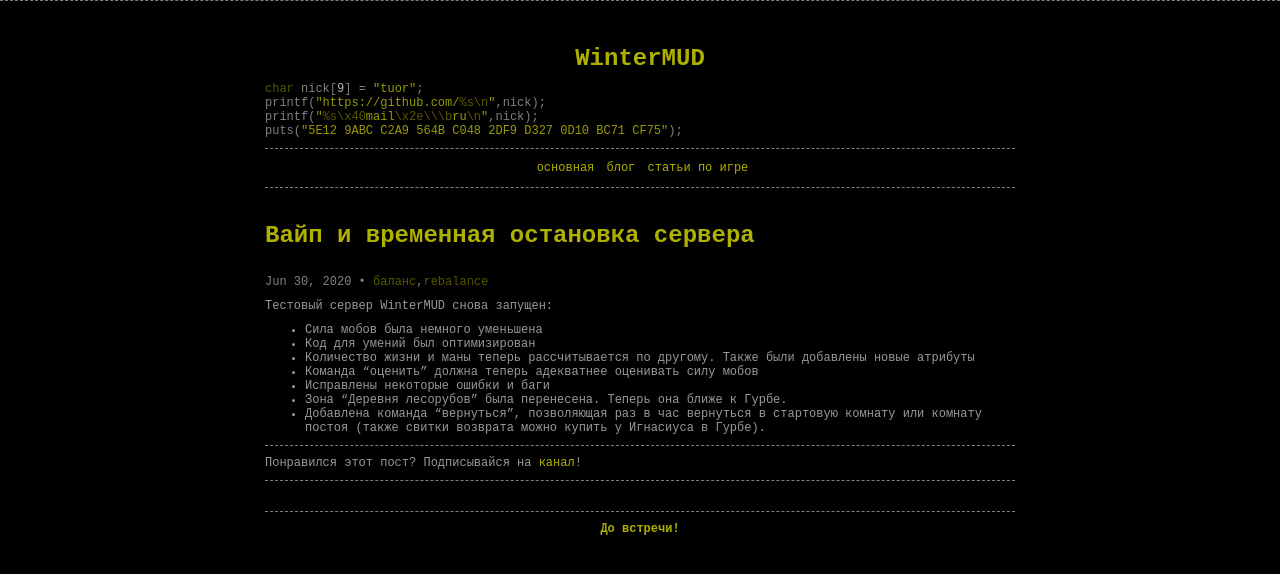
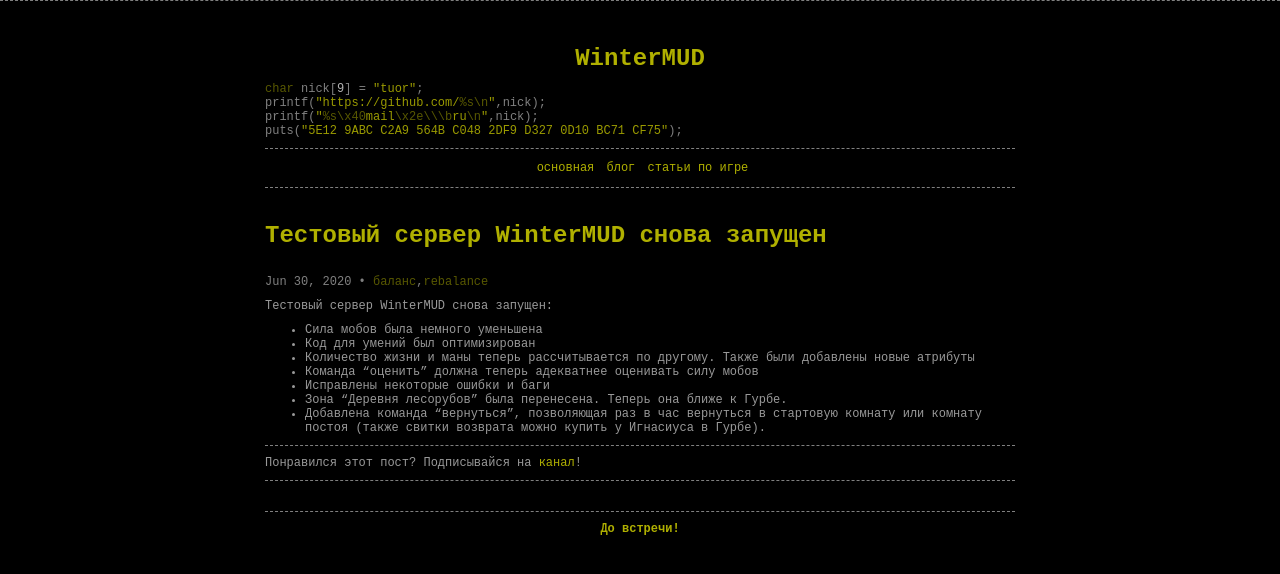
Before and after one commit to WinterMUD/wintermud.github.io, a Jekyll site: the page built from _posts/2020/2020-06-30-rebalance.md, in a window 1280 px wide. Shown: the top 574 px of the page. Built offline with Jekyll 4.4.1, drawn with Linux system fonts in a browser that asks for light colours; comment, search, counter and statistics services are not loaded.

Commit message:
Update 2020-06-30-rebalance.md

```diff
--- a/_posts/2020/2020-06-30-rebalance.md
+++ b/_posts/2020/2020-06-30-rebalance.md
@@ -1,7 +1,7 @@
 ---
 layout: post
 comments: true
-title:	"Вайп и временная остановка сервера"
+title:	"Тестовый сервер WinterMUD снова запущен"
 date:	2020-06-30 23:08:00
 categories:
     - blog
```
